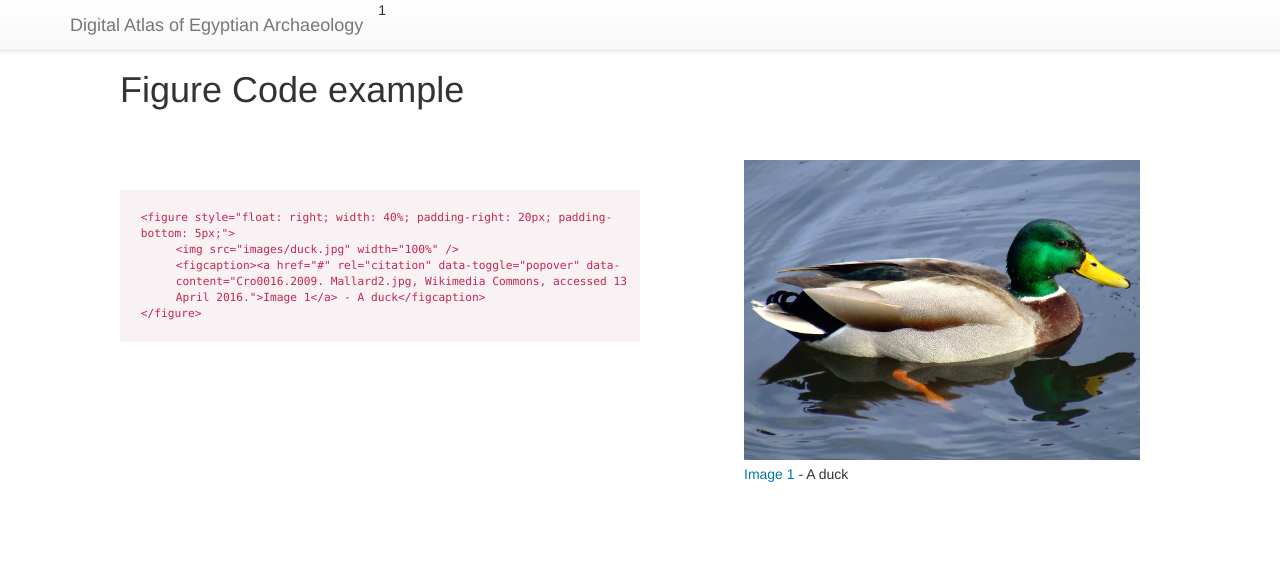
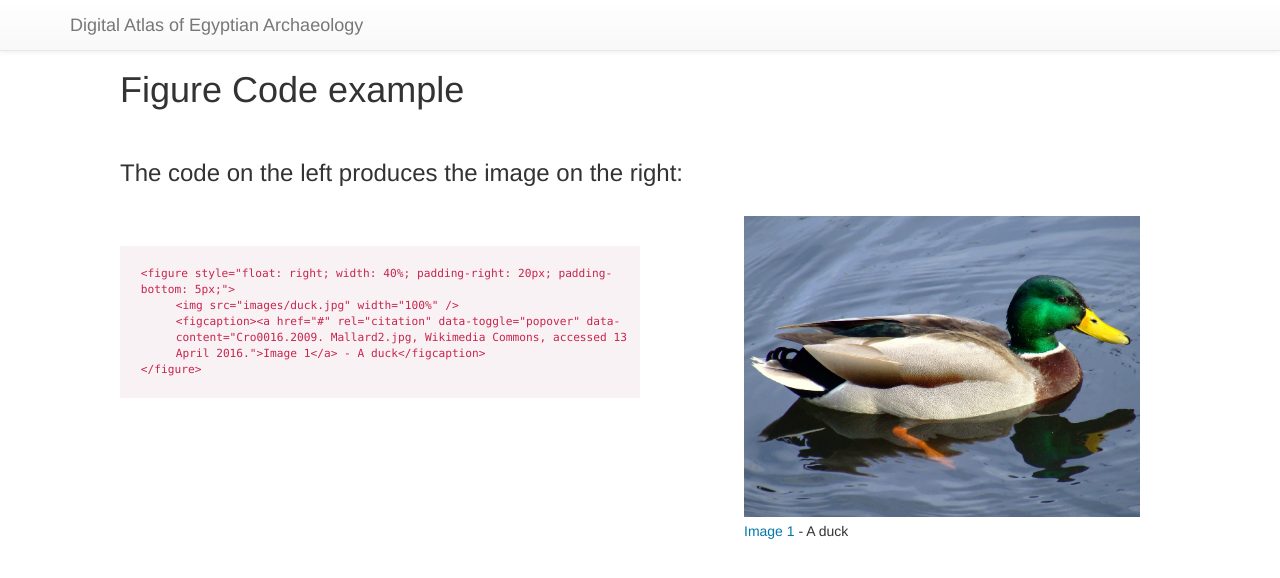
Before and after one commit to msu-anthropology/daea-fs16, a plain HTML site: page wiki/figure-code.html in a window 1280 px wide. Shown: the top 578 px of the page. Drawn offline with nearby package versions, Linux system fonts and the light colour scheme.

Commit message:
Update figure-code.html

```diff
--- a/wiki/figure-code.html
+++ b/wiki/figure-code.html
@@ -44,7 +44,7 @@
             <span class="icon-bar"></span>
           </button>
           <span class="navbar-brand"<strong>Digital Atlas of Egyptian Archaeology</strong></span>
-        </div>1
+        </div>
       </div>
     </div>
 
@@ -53,6 +53,7 @@
      <div id="detail">
       <h1>Figure Code example</h1>
       <br>
+      <h3>The code on the left produces the image on the right:</h3>
       <br>
 		    <div style="margin-top: 30px; background-color: #f9f2f4; padding-left: 2%; width: 50%; float: left">
 		      <code>
```
